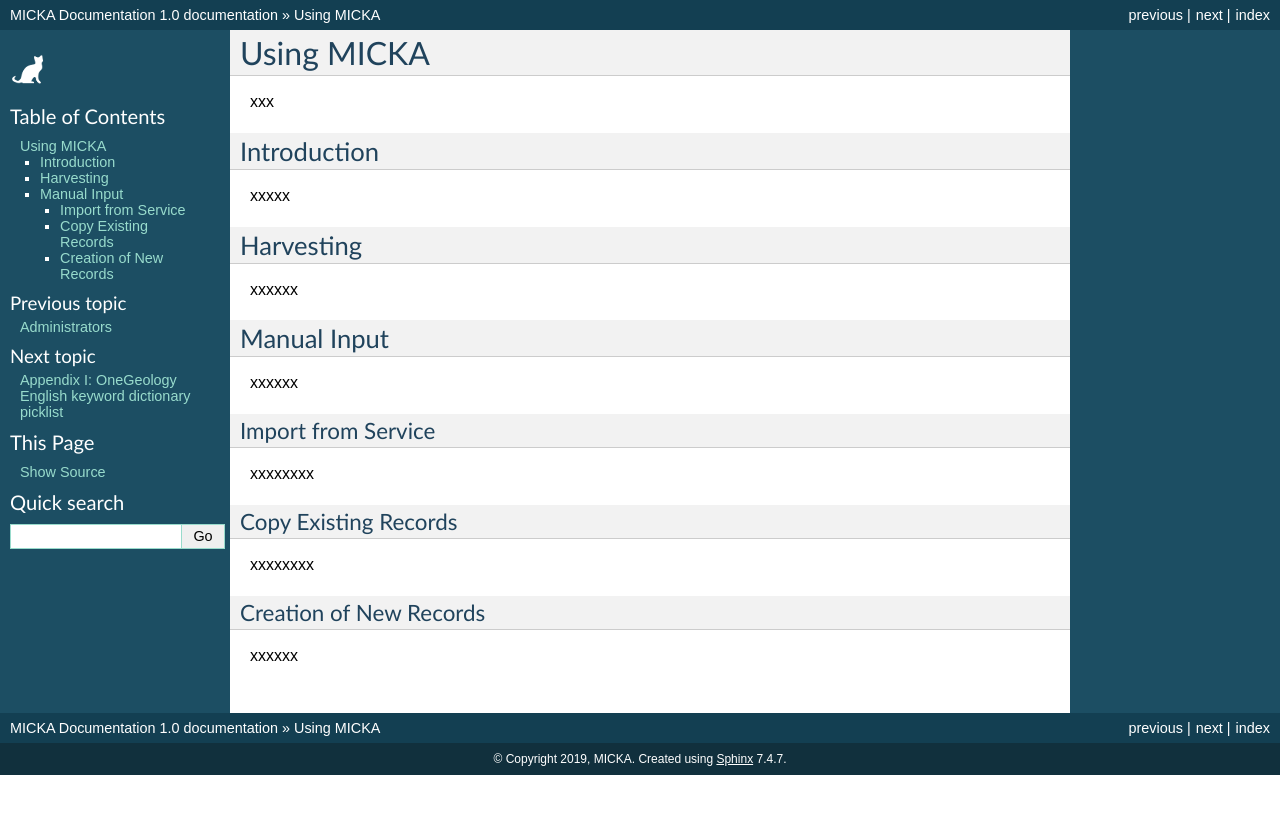
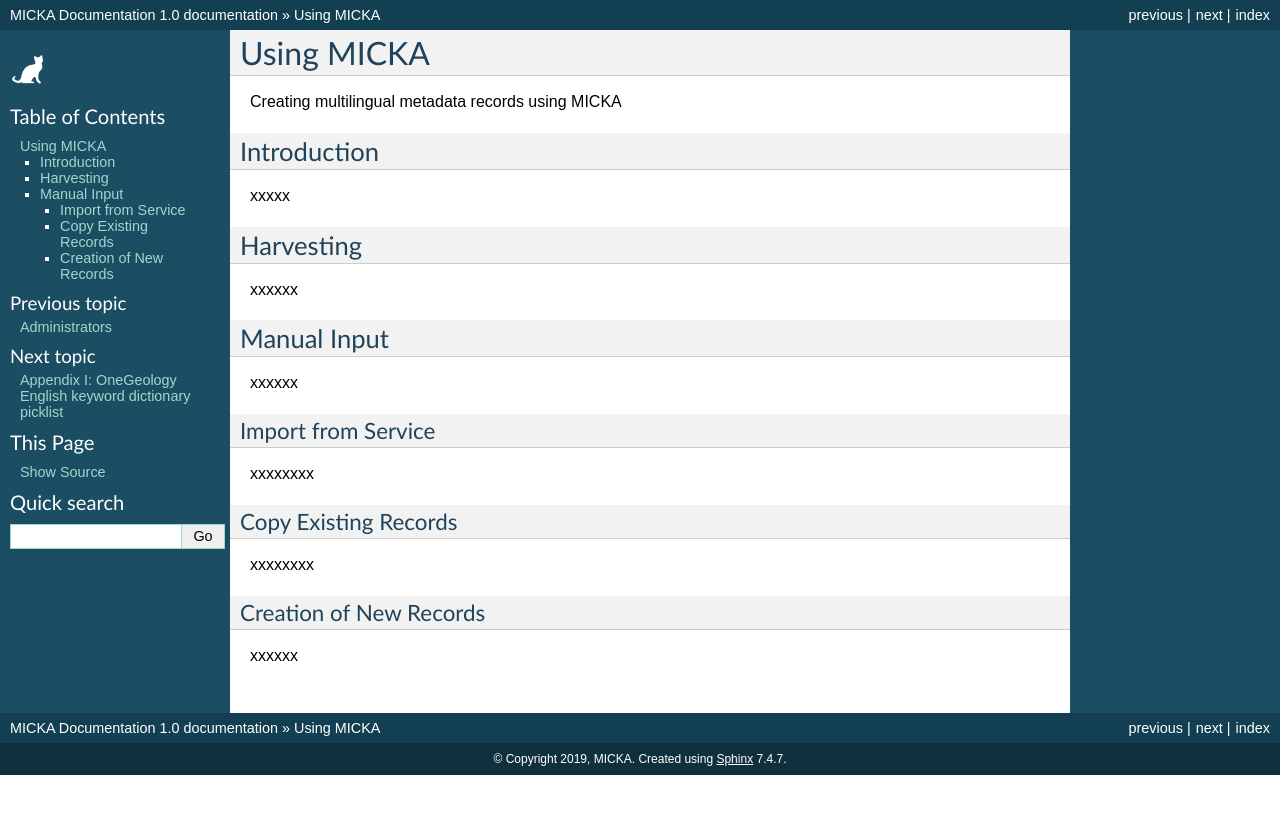
Before and after one commit to CzechGeologicalSurvey/MICKA-Docs, a Sphinx documentation site: the page built from docs/users.rst, in a window 1280 px wide. Shown: the top 814 px of the page. Built offline with Sphinx 7.4.7, drawn with Linux system fonts in a browser that asks for light colours.

Commit message:
Update users.rst

```diff
--- a/docs/users.rst
+++ b/docs/users.rst
@@ -1,6 +1,7 @@
 Using MICKA
 ============
-xxx
+
+Creating multilingual metadata records using MICKA
 
 Introduction
 #############
```
